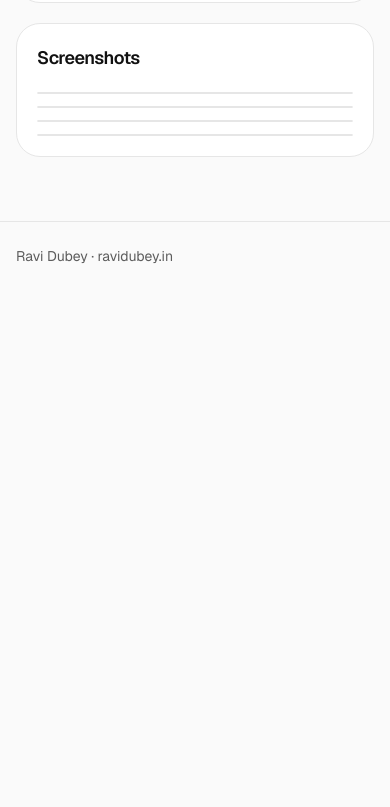
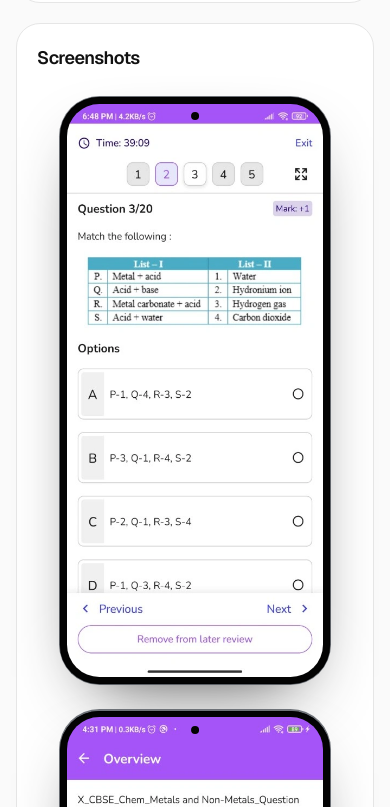
Before and after one commit to rd273001/rd-portfolio, a Next.js app: page /work/aptibooster in a window 390 px wide. Shown: the part 2097-2904 px from the top of the page. Before the commit the page ends 2387 px from the top, so only its background shows below. Built offline with nearby package versions, Linux system fonts and the light colour scheme.

Commit message:
feat: add shared Android 2D frame and 9:19.5 phone asset

```diff
--- a/app/work/[projectId]/page.tsx
+++ b/app/work/[projectId]/page.tsx
@@ -1,10 +1,10 @@
 import type { Metadata } from "next";
-import Image from "next/image";
 import Link from "next/link";
 import { notFound } from "next/navigation";
 
 import { Button, Container } from "@/components/primitives";
 import { PageShell } from "@/components/sections";
+import { AndroidPhoneFrame } from "@/components/sections/mobile-showcase/AndroidPhoneFrame";
 import { getMetricsByIds } from "@/content/metrics";
 import {
   getCaseStudyProject,
@@ -246,21 +246,16 @@ export default async function ProjectCaseStudyPage({
                   <h3 className="text-lg font-semibold tracking-[-0.03em]">
                     Screenshots
                   </h3>
-                  <ul className="mt-5 grid gap-3 sm:grid-cols-2">
+                  <ul className="mt-6 grid justify-items-center gap-6 sm:grid-cols-2">
                     {visibleScreenshots.map((screenshot, index) => (
-                      <li
-                        key={screenshot}
-                        className="overflow-hidden rounded-2xl border border-border bg-background"
-                      >
-                        <div className="relative aspect-9/19.5 w-full">
-                          <Image
-                            src={screenshot}
-                            alt={`${project.name} production screen ${index + 1}`}
-                            fill
-                            sizes="(min-width: 1024px) 280px, 45vw"
-                            className="object-cover object-top"
-                          />
-                        </div>
+                      <li key={screenshot} className="w-full max-w-68">
+                        <AndroidPhoneFrame
+                          screenshot={screenshot}
+                          alt={`${project.name} production screen ${index + 1}`}
+                          size="stack"
+                          sizes="(min-width: 1024px) 272px, (min-width: 640px) 40vw, 80vw"
+                          priority={index === 0}
+                        />
                       </li>
                     ))}
                   </ul>
--- /dev/null
+++ b/components/sections/mobile-showcase/AndroidPhoneFrame.tsx
@@ -0,0 +1,114 @@
+import Image from "next/image";
+
+import { phoneFrontLayout } from "./phoneFrontLayout";
+
+type AndroidPhoneFrameProps = {
+  screenshot?: string;
+  alt?: string;
+  /**
+   * `panel` — height-led; matches desktop Work 3D loading slot (9:19.5).
+   * `stack` — width-led; Work mobile + case study screenshots (same aspect).
+   */
+  size?: "panel" | "stack";
+  sizes?: string;
+  priority?: boolean;
+  className?: string;
+};
+
+/**
+ * CSS 2D Android front (frame → glass → screen + punch-hole).
+ * Tokens from `phoneFrontLayout` stay in sync with the GLB front face.
+ * Image uses `object-fill` so production screenshots map 1:1 into the screen.
+ */
+export function AndroidPhoneFrame({
+  screenshot,
+  alt = "",
+  size = "stack",
+  sizes = "(min-width: 1024px) 280px, 55vw",
+  priority = false,
+  className,
+}: AndroidPhoneFrameProps) {
+  const isPanel = size === "panel";
+
+  return (
+    <div
+      className={
+        isPanel
+          ? `flex h-full w-full items-center justify-center ${className ?? ""}`
+          : `mx-auto w-full max-w-68 ${className ?? ""}`
+      }
+    >
+      <div
+        className={
+          isPanel ? "relative w-auto max-w-full" : "relative mx-auto w-full"
+        }
+        style={{
+          ...(isPanel ? { height: phoneFrontLayout.viewportHeight } : {}),
+          aspectRatio: isPanel
+            ? phoneFrontLayout.aspectRatio
+            : phoneFrontLayout.stackAspectRatio,
+          containerType: "size",
+        }}
+      >
+        <div
+          className="relative box-border flex h-full w-full flex-col overflow-hidden"
+          style={{
+            background: phoneFrontLayout.frame.background,
+            borderRadius: phoneFrontLayout.frame.borderRadius,
+            padding: phoneFrontLayout.frame.padding,
+            boxShadow: phoneFrontLayout.frame.boxShadow,
+          }}
+        >
+          <div
+            className="relative box-border flex min-h-0 w-full flex-1 flex-col overflow-hidden"
+            style={{
+              backgroundColor: phoneFrontLayout.colors.glassBezel,
+              borderRadius: phoneFrontLayout.glass.borderRadius,
+              boxShadow: phoneFrontLayout.glass.boxShadow,
+              padding: phoneFrontLayout.glass.padding,
+            }}
+          >
+            <div
+              className="relative box-border min-h-0 w-full flex-1 overflow-hidden"
+              style={{
+                backgroundColor: phoneFrontLayout.colors.display,
+                borderRadius: phoneFrontLayout.screen.borderRadius,
+              }}
+            >
+              {screenshot ? (
+                <Image
+                  src={screenshot}
+                  alt={alt}
+                  fill
+                  sizes={sizes}
+                  quality={95}
+                  className="object-fill"
+                  priority={priority}
+                />
+              ) : null}
+              <span
+                className="absolute left-1/2 flex items-center justify-center rounded-full"
+                style={{
+                  top: phoneFrontLayout.punchHole.centerTop,
+                  width: phoneFrontLayout.punchHole.size,
+                  aspectRatio: "1",
+                  transform: "translate(-50%, -50%)",
+                  backgroundColor: phoneFrontLayout.colors.punchHole,
+                }}
+              >
+                <span
+                  className="block rounded-full"
+                  style={{
+                    width: phoneFrontLayout.punchHole.lensSize,
+                    aspectRatio: "1",
+                    backgroundColor: phoneFrontLayout.colors.punchLens,
+                  }}
+                />
+              </span>
+            </div>
+          </div>
+        </div>
+      </div>
+    </div>
+  );
+}
--- a/components/sections/mobile-showcase/phoneFrontLayout.ts
+++ b/components/sections/mobile-showcase/phoneFrontLayout.ts
@@ -1,16 +1,16 @@
 /**
  * Front-face layout for the 2D loading frame. Keep in sync with
  * `scripts/build-android-phone-glb.mjs` finish + front insets and frame bbox
- * (~2.45 × 4.81).
+ * (~2.215 × 4.80, aspect 9:19.5 — matches production screenshots).
  *
  * Rim / radius lengths use `cqw` from a `container-type: size` wrapper so every
  * inset is the same physical width. Padding % would be the parent panel, and
  * `% / %` radii would not stay concentric with that inset.
  */
-const frameW = 2.45;
-const frameH = 4.81;
-const bodyWidth = 2.34;
-const bodyRadius = 0.31;
+const frameW = 2.215;
+const frameH = 4.8;
+const bodyWidth = 2.135;
+const bodyRadius = 0.29;
 const frontFrameRim = 0.012;
 const displayBezel = 0.054;
 
@@ -37,8 +37,13 @@ const cqw = (value: number) => `${((value / frameW) * 100).toFixed(4)}cqw`;
 const pctOfWidth = (value: number, width: number) =>
   `${(value / width) * 100}%`;
 
+/** Front aspect — GLB body + Work panel placeholder + screenshot stacks. */
+const phoneAspectRatio = "9 / 19.5";
+
 export const phoneFrontLayout = {
-  aspectRatio: `${frameW} / ${frameH}`,
+  aspectRatio: phoneAspectRatio,
+  /** Alias kept for stack callers; same as `aspectRatio` after GLB narrow pass. */
+  stackAspectRatio: phoneAspectRatio,
   viewportHeight: `${viewportHeightPct.toFixed(2)}%`,
   colors: {
     /** `finish.frame` in build-android-phone-glb.mjs — lit metal, not a flat grey band */
--- a/scripts/build-android-phone-glb.mjs
+++ b/scripts/build-android-phone-glb.mjs
@@ -489,9 +489,11 @@ function buildPhone() {
   const backGlassMat = getBackSatin();
   const cameraBarMat = getSoftGlass(0x121416);
 
-  const bodyWidth = 2.34;
+  // Target front bbox ~9:19.5 (matches production screenshots / 2D stack frames).
+  // Previous 2.34×4.72 read a bit wide/short next to those screens.
+  const bodyWidth = 2.135;
   const bodyHeight = 4.72;
-  const bodyRadius = 0.31;
+  const bodyRadius = 0.29;
   const bodyBevel = 0.04;
 
   // Midframe construction
@@ -747,6 +749,13 @@ mkdirSync(outDir, { recursive: true });
 const outFile = join(outDir, "android-phone.glb");
 writeFileSync(outFile, Buffer.from(glb));
 
+const phone = scene.children[0];
+const frameMesh = phone?.getObjectByName("Frame");
+frameMesh?.geometry.computeBoundingBox();
+const frameBox = frameMesh?.geometry.boundingBox;
+const frontW = frameBox ? frameBox.max.x - frameBox.min.x : size.x;
+const frontH = frameBox ? frameBox.max.y - frameBox.min.y : size.y;
+
 console.log(
-  `Wrote ${outFile} (${Buffer.from(glb).byteLength} bytes, size ${size.x.toFixed(2)} x ${size.y.toFixed(2)} x ${size.z.toFixed(2)})`
+  `Wrote ${outFile} (${Buffer.from(glb).byteLength} bytes, size ${size.x.toFixed(2)} x ${size.y.toFixed(2)} x ${size.z.toFixed(2)}; front ${frontW.toFixed(3)} x ${frontH.toFixed(3)}, aspect ${(frontW / frontH).toFixed(4)} vs 9/19.5=${(9 / 19.5).toFixed(4)})`,
 );
```
Also changed, not shown: components/sections/mobile-showcase/MobileShowcasePresentation.tsx (+12 -116 lines), 1 other file (tests, documents, lock files or other folders).
